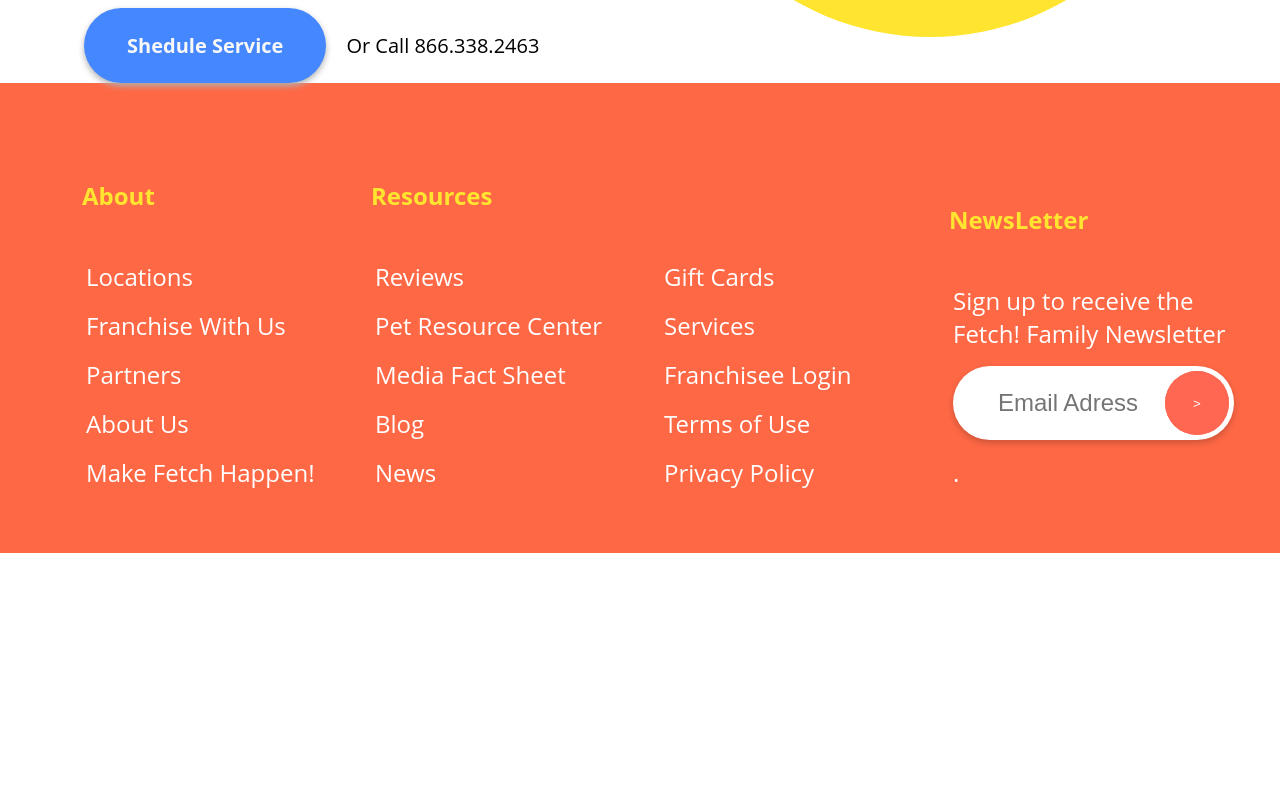
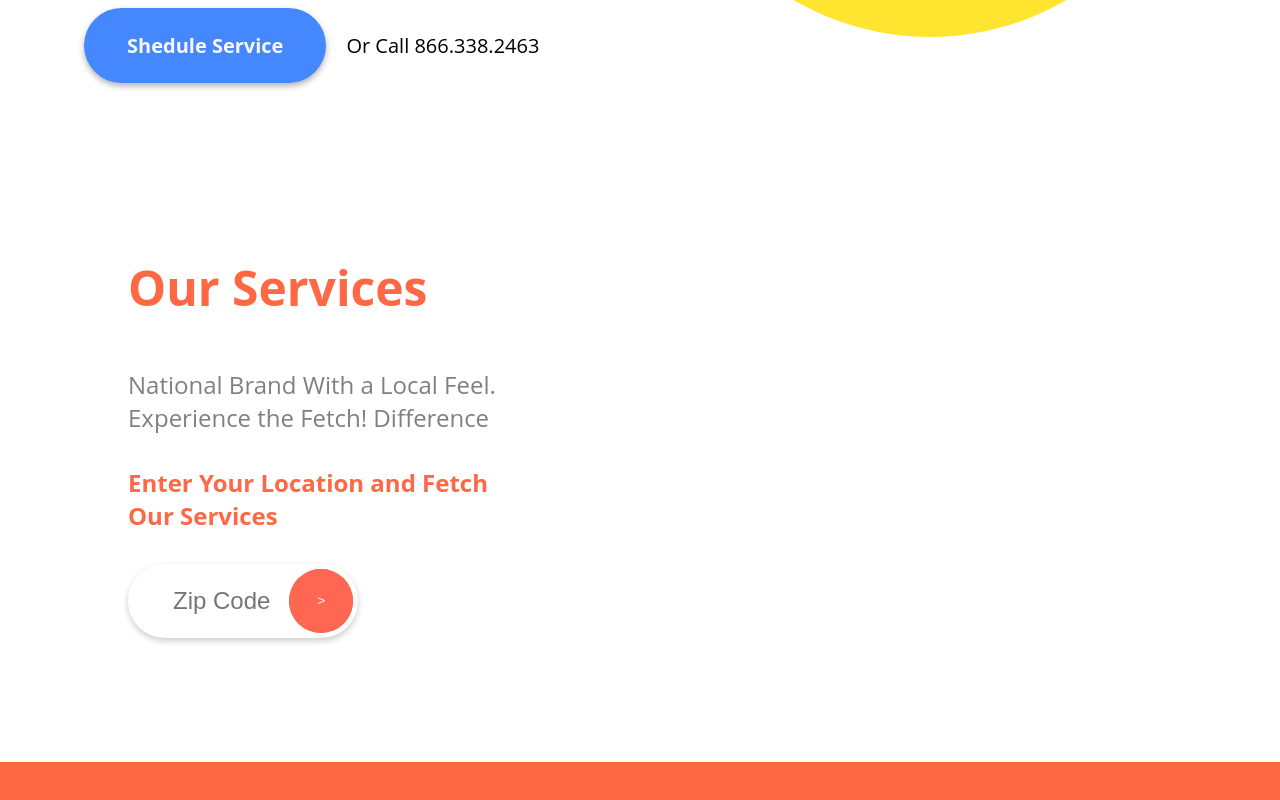
Before and after one commit to ELKINBARRETOC/prueba_frond, an Angular app: page /home in a window 1280 px wide. Shown: the part 918-1718 px from the top of the page. Before the commit the page ends 1471 px from the top, so only its background shows below. Built offline with nearby package versions, Linux system fonts and the light colour scheme.

Commit message:
Se agrega segunda seccion a la pagina home

```diff
--- a/src/app/componentes/paginas/home/home.component.css
+++ b/src/app/componentes/paginas/home/home.component.css
@@ -4,6 +4,8 @@
     grid-template-rows: 100%;
     align-items: center;
     margin-top: 248px;
+    margin-bottom: 124px;
+    font-family: 'Open Sans', 'Segoe UI', sans-serif;
 }
 
 section > aside{
@@ -21,6 +23,8 @@
     justify-items: right;
     padding-right: 80px;
 }
+
+
 
 #contenedor-avatar{
 
@@ -50,3 +54,41 @@
     position: absolute;
     right: 0px;
 }
+
+
+
+#seccion2{
+
+    margin-top: 0px !important;
+
+}
+
+
+#seccion2 > aside:first-child > div{
+
+    padding: 0px 20%;
+
+}
+
+
+#seccion2 h1{
+
+    color: #FE6845;
+    font-size: 48px;
+}
+#seccion2 p{
+
+    color: #808080;
+    font-size: 24px;
+}
+
+#seccion2 h4{
+
+    color: #FE6845;
+    font-size: 24px;
+}
+
+#seccion2 div.container-textbox{
+
+    width: 60%;
+}
--- a/src/app/componentes/paginas/home/home.component.html
+++ b/src/app/componentes/paginas/home/home.component.html
@@ -1,5 +1,7 @@
+<!--NavBar-->
 <app-nav></app-nav>
 
+<!--Seccion 1: -->
 <section>
     <aside>
         <div>
@@ -14,7 +16,22 @@
             <img src="../../../../assets/img/labrador.png">
         </div>
     </aside>
+</section>
 
+<!--Seccion 2: -->
+<section id="seccion2">
+    <aside>
+        <div>
+            <h1>Our Services</h1>
+            <p>National Brand With a Local Feel. Experience the Fetch! Difference</p>
+            <h4>Enter Your Location and Fetch Our Services</h4>
+            <div class="container-textbox"><app-textbox [config]="{placeholder:'Zip Code'}"></app-textbox></div>
+        </div>
+    </aside>
+
+    <aside>
+
+    </aside>
 </section>
 
 <app-footer></app-footer>
```
